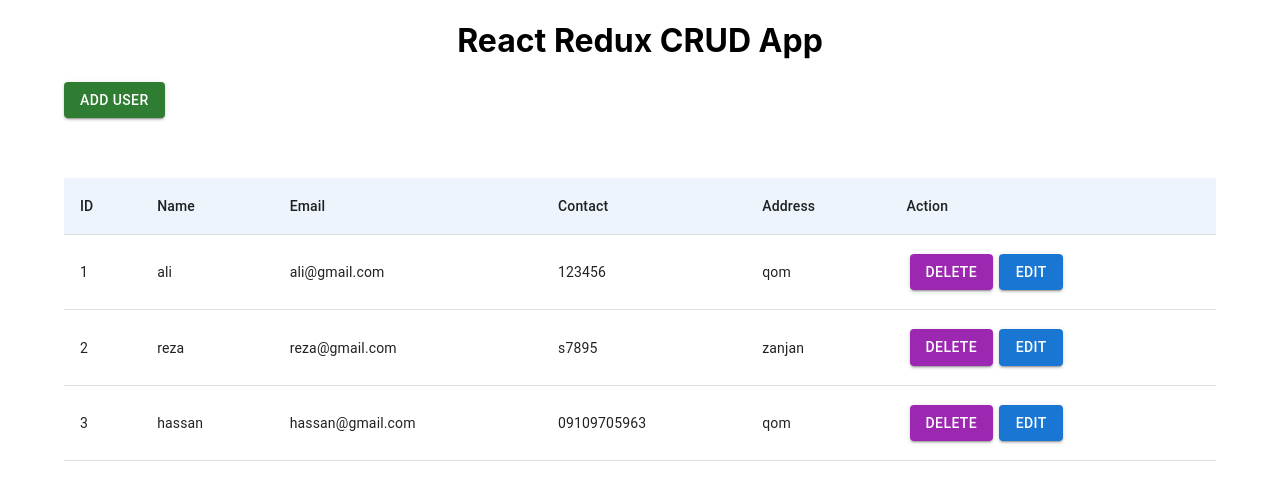
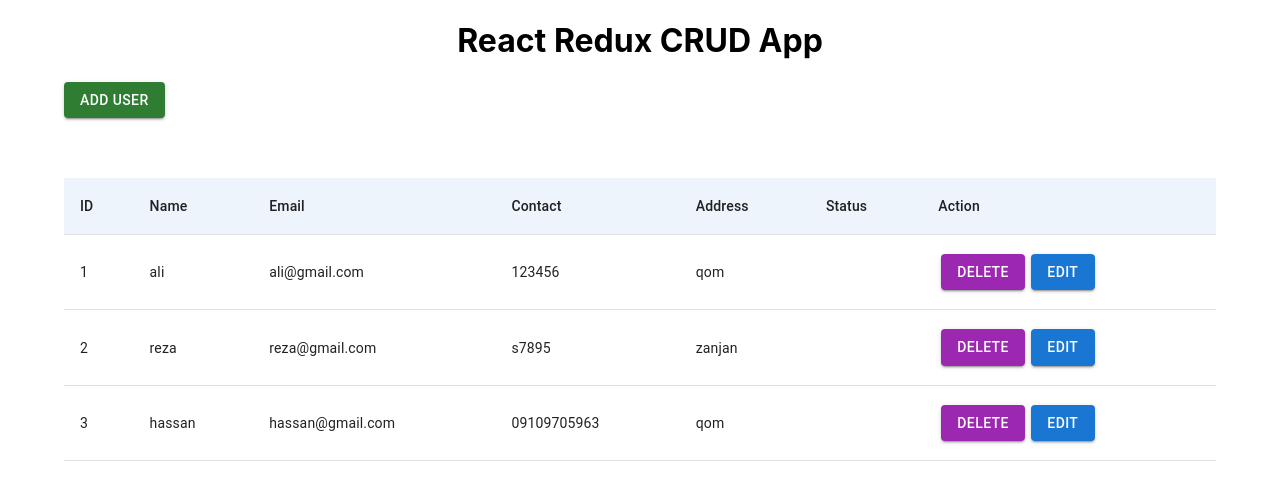
Before and after one commit to hassanamiri369/React-Redux-CRUD-App-material-ui-GET-POST-PUT-DELETE, a React (Create React App) app: page / in a window 1280 px wide. Shown: the top 500 px of the page. Built offline with nearby package versions, Linux system fonts and the light colour scheme; data requests are answered from the project's data file.

Commit message:
show status user

```diff
--- a/src/pages/Home.js
+++ b/src/pages/Home.js
@@ -61,6 +61,7 @@ const Home = () => {
                                 <TableCell>Email</TableCell>
                                 <TableCell>Contact</TableCell>
                                 <TableCell>Address</TableCell>
+                                <TableCell>Status</TableCell>
                                 <TableCell>Action</TableCell>
                             </TableRow>
                         </TableHead>
@@ -74,6 +75,7 @@ const Home = () => {
                                     <TableCell >{item.email}</TableCell>
                                     <TableCell >{item.contact}</TableCell>
                                     <TableCell >{item.address}</TableCell>
+                                    <TableCell>{item.status}</TableCell>
                                     <TableCell >
                                         <Button style={{margin : "3px"}} variant="contained" color="secondary" onClick={() => handleDelete(item.id)}>delete</Button>
                                         <Link  to={`/editUser/${item.id}`}><Button style={{margin : "3px"}} variant='contained'>Edit</Button></Link>
@@ -85,22 +87,6 @@ const Home = () => {
                 </TableContainer>
             </div>
 
-            {/* <div className='home-container'>
-                {loading && <h1>Loading data...</h1>}
-
-                {users && users.map((item, index) => (
-                    <div key={item.id}>
-                        <span>{item.name}</span>
-                        <span>{item.email}</span>
-                        <span>{item.contact}</span>
-                        <span>{item.address}</span>
-                        <span>
-                            <button onClick={() => handleDelete(item.id)}>delete</button>
-                            <Link to={`/editUser/${item.id}`}><button>Edit</button></Link>
-                        </span>
-                    </div>
-                ))}
-            </div> */}
         </div>
     )
 }
```
